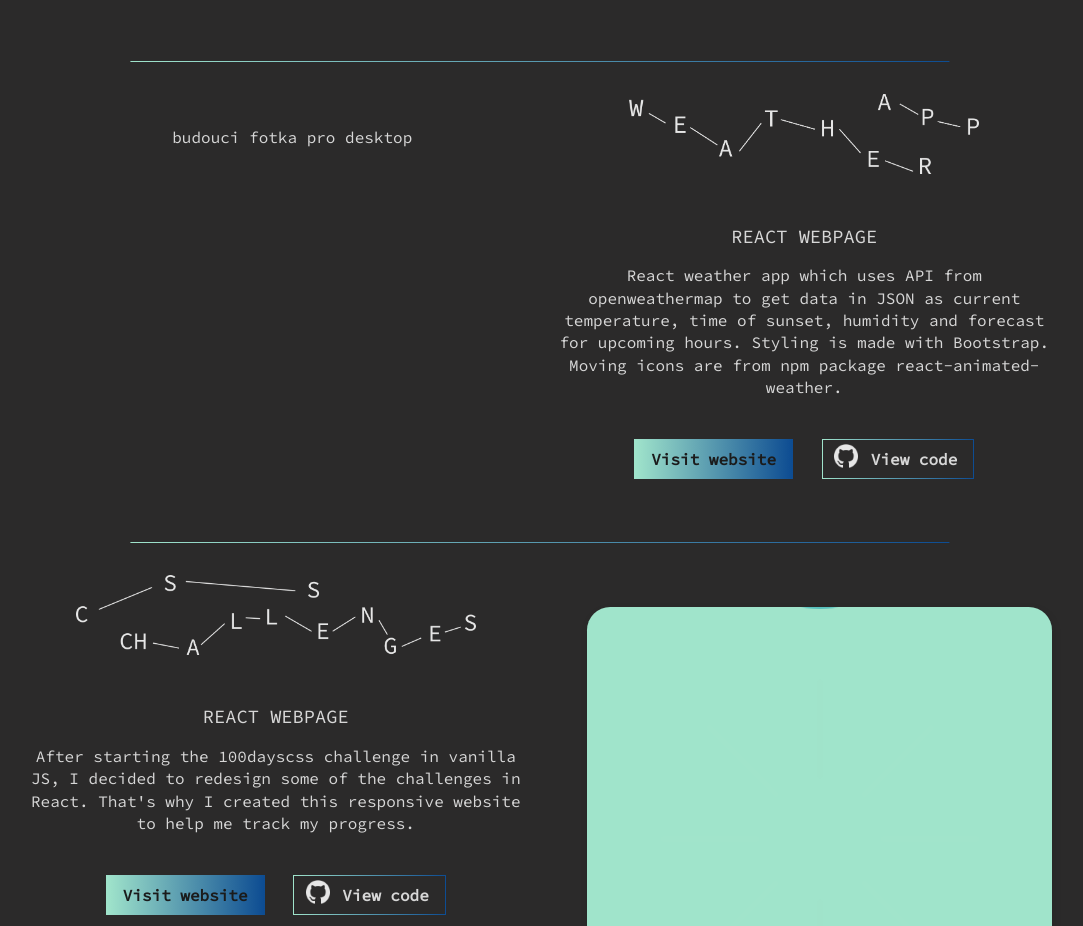
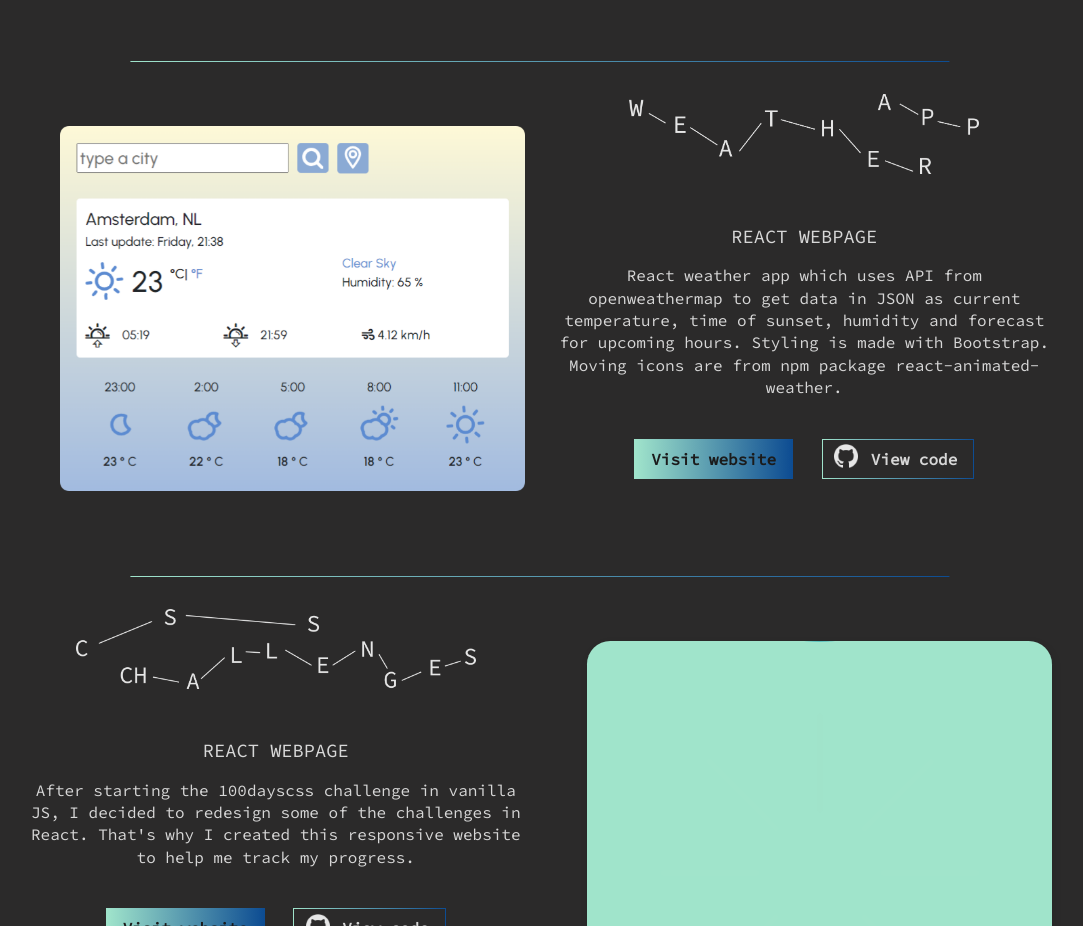
Before and after one commit to havoriskova/portfolio, a React (Create React App) app in the folder 01-portfolio/: page /projects in a window 1280 px wide. Shown: the part 1732-2658 px from the top of the page, without its empty margins (100-1183 px from the left). Built offline with nearby package versions, Linux system fonts and the light colour scheme; the HTML template or start-up script is replaced by a standard one.

Commit message:
added photo

```diff
--- a/01-portfolio/src/components/Projects.css
+++ b/01-portfolio/src/components/Projects.css
@@ -68,6 +68,10 @@
     padding: 0 1rem;
 }
 
+.project_photo_phone_width img {
+  max-width: 100%;
+}
+
 
 
 .col-2 {
@@ -113,6 +117,10 @@
         margin-top: 2rem; /*zavisle na '[class*="constellation_header"] img' */
         flex: 1 1 50%;
         padding: 2rem 0 2rem 2rem;
+    }
+
+    .col-2 img {
+      max-width: 100%;
     }
 
 
--- a/01-portfolio/src/components/projects/Weather.js
+++ b/01-portfolio/src/components/projects/Weather.js
@@ -1,5 +1,6 @@
 import headerWeather from '../../img/headers/WEATHER_APP_5_rem.png';
 import githubLogo from '../../img/github-logo.png';
+import phonePhotoWeather from '../../img/screenshots/weather-phone.png';
 
 const Weather = (props) => {
 
@@ -14,7 +15,7 @@ const Weather = (props) => {
                 <h3>React Webpage</h3> {/* mensi font, ale UPPERCASE */}
 
                 <div className='project_photo_phone_width'>
-                    <p>budouci fotka pro telefony</p>{/* <img alt='printscreen of page' src={}/> tady bude fotka optimalizovana pro telefon */}
+                    <img alt='weather app' src={phonePhotoWeather}/>{/* <img alt='printscreen of page' src={}/> tady bude fotka optimalizovana pro telefon */}
                 </div>
 
                 <p>React weather app which uses API from openweathermap to get data in JSON as current temperature, time of sunset, humidity and forecast for upcoming hours. Styling is made with Bootstrap. Moving icons are from npm package react-animated-weather.</p>
@@ -25,7 +26,7 @@ const Weather = (props) => {
             </div>
             <div className="col-2">
                 {/*img printscreenu pro scroll */}
-               <p>budouci fotka pro desktop</p> {/* img optimalizovane pro pc */}
+                <img alt='weather app' src={phonePhotoWeather}/> {/* img optimalizovane pro pc */}
             </div>
 
             <div className="projects-hr"></div>
```
